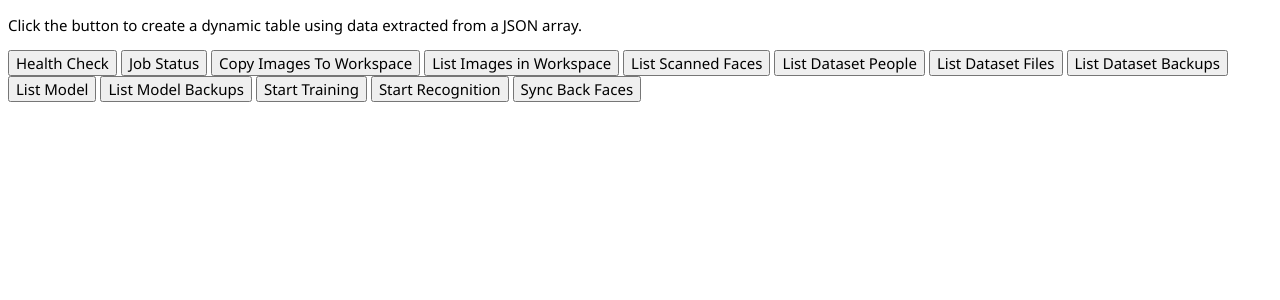
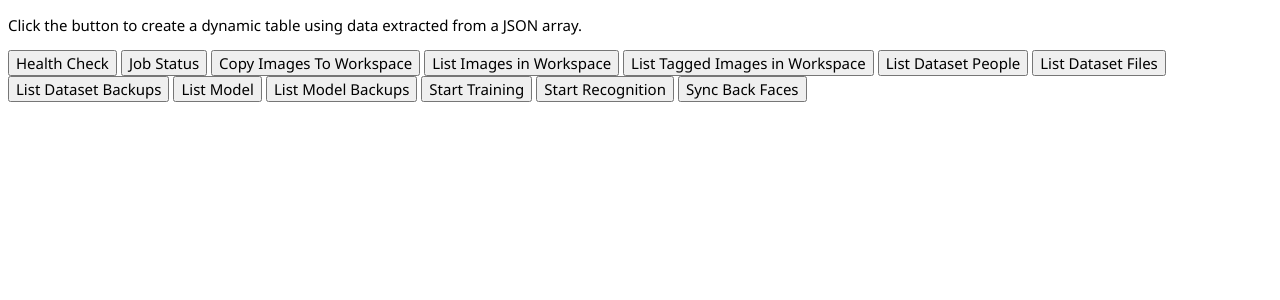
Before and after one commit to kelvinjjwong/face-club, a Flask app: page / in a window 1280 px wide. Shown: the top 300 px of the page. Run offline with Flask 2, Linux system fonts and the light colour scheme; parts of the project's set-up code (start-up, migrations or seed data) failed here and were passed over.

Commit message:
change scanWrong to viewed

```diff
--- a/application/Workspace.py
+++ b/application/Workspace.py
@@ -58,7 +58,7 @@ class Workspace:
                 "imageYear": image["photoTakenYear"],
                 "sample": False,
                 "scanned": False,
-                "scanWrong": False
+                "reviewed": False
             }
             rtn.append(rec)
         self.isCopyingImagesToWorkspace = False
@@ -89,7 +89,7 @@ class Workspace:
                 "imageYear": image["imageYear"],
                 "sample": False,
                 "scanned": False,
-                "scanWrong": False
+                "reviewed": False
             }
             rtn.append(rec)
         self.isCopyingImagesToWorkspace = False
--- a/main.py
+++ b/main.py
@@ -217,11 +217,11 @@ def list_images_in_workspace():
                 }
             ]
         }
-        record["scanWrong"] = {
-            'text': record["scanWrong"],
+        record["reviewed"] = {
+            'text': record["reviewed"],
             'actions': [
                 {
-                    'func': 'toggle_scan_result',
+                    'func': 'toggle_reviewed',
                     'id': record["imageId"]
                 }
             ]
@@ -229,9 +229,9 @@ def list_images_in_workspace():
     return to_json(records)
 
 
-@app.route("/images/scanned/faces")
-def list_scanned_faces_in_workspace():
-    records = faceClub.faceDatabase.get_scanned_faces(limit=faceClub.config.internal_database_display_amount)
+@app.route("/tagged/images/list")
+def list_tagged_images_in_workspace():
+    records = faceClub.faceDatabase.get_tagged_images(limit=faceClub.config.internal_database_display_amount)
     for record in records:
         resizedFilePath = record["resizedFilePath"]
         taggedFilePath = record["taggedFilePath"]
@@ -278,16 +278,16 @@ def list_scanned_faces_in_workspace():
             'text': record["sample"],
             'actions': [
                 {
-                    'func': 'scanned_toggle_sample',
+                    'func': 'toggle_sample_tagged',
                     'id': record["imageId"]
                 }
             ]
         }
-        record["scanWrong"] = {
-            'text': record["scanWrong"],
+        record["reviewed"] = {
+            'text': record["reviewed"],
             'actions': [
                 {
-                    'func': 'scanned_toggle_scan_result',
+                    'func': 'toggle_reviewed_tagged',
                     'id': record["imageId"]
                 }
             ]
@@ -393,28 +393,28 @@ def backup_model():
     return list_model_backups()
 
 
-@app.route("/face/toggle/sample/<imageId>")
-def toggle_face_sample(imageId):
+@app.route("/image/toggle/sample/<imageId>")
+def image_toggle_sample(imageId):
     faceClub.faceDatabase.toggle_sample(imageId)
     return list_images_in_workspace()
 
 
-@app.route("/face/toggle/scan/result/<imageId>")
-def toggle_face_scan_result(imageId):
-    faceClub.faceDatabase.toggle_scan_result(imageId)
+@app.route("/image/toggle/reviewed/<imageId>")
+def image_toggle_reviewed(imageId):
+    faceClub.faceDatabase.toggle_reviewed(imageId)
     return list_images_in_workspace()
 
 
-@app.route("/face/scanned/toggle/sample/<imageId>")
-def toggle_scanned_face_sample(imageId):
+@app.route("/tagged/image/toggle/sample/<imageId>")
+def tagged_image_toggle_sample(imageId):
     faceClub.faceDatabase.toggle_sample(imageId)
-    return list_scanned_faces_in_workspace()
+    return list_tagged_images_in_workspace()
 
 
-@app.route("/face/scanned/toggle/scan/result/<imageId>")
-def toggle_scanned_face_scan_result(imageId):
-    faceClub.faceDatabase.toggle_scan_result(imageId)
-    return list_scanned_faces_in_workspace()
+@app.route("/tagged/image/toggle/reviewed/<imageId>")
+def tagged_image_toggle_reviewed(imageId):
+    faceClub.faceDatabase.toggle_reviewed(imageId)
+    return list_tagged_images_in_workspace()
 
 
 @app.route("/training/start")
--- a/static/js/functions.js
+++ b/static/js/functions.js
@@ -10,20 +10,20 @@ function resume_job(id){
     fetchQueryResult("resume_job")
 }
 
-function toggle_scan_result(id) {
-    fetchQueryResult("toggle_face_scan_result", id)
+function toggle_reviewed(id) {
+    fetchQueryResult("toggle_reviewed", id)
 }
 
 function toggle_sample(id){
-    fetchQueryResult("toggle_face_sample", id)
+    fetchQueryResult("toggle_sample", id)
 }
 
-function scanned_toggle_scan_result(id) {
-    fetchQueryResult("toggle_scanned_face_scan_result", id)
+function toggle_reviewed_tagged(id) {
+    fetchQueryResult("toggle_reviewed_tagged", id)
 }
 
-function scanned_toggle_sample(id){
-    fetchQueryResult("toggle_scanned_face_sample", id)
+function toggle_sample_tagged(id){
+    fetchQueryResult("toggle_sample_tagged", id)
 }
 
 function use_dataset(backup_folder){
--- a/static/js/json2table.js
+++ b/static/js/json2table.js
@@ -89,12 +89,12 @@ let fetchQueryResult = (action, id) => {
         xmlHttp.open("GET", "/images/copy", true);
         xmlHttp.setRequestHeader("Content-type", "text/plain");
         xmlHttp.send();
-    }else if(action === "list_faces"){
+    }else if(action === "list_images"){
         xmlHttp.open("GET", "/images/list", true);
         xmlHttp.setRequestHeader("Content-type", "text/plain");
         xmlHttp.send();
-    }else if(action === "list_scanned_faces"){
-        xmlHttp.open("GET", "/images/scanned/faces", true);
+    }else if(action === "list_tagged_images"){
+        xmlHttp.open("GET", "/tagged/images/list", true);
         xmlHttp.setRequestHeader("Content-type", "text/plain");
         xmlHttp.send();
     }else if(action === "use_dataset"){
@@ -129,20 +129,20 @@ let fetchQueryResult = (action, id) => {
         xmlHttp.open("GET", "/model/backup", true);
         xmlHttp.setRequestHeader("Content-type", "text/plain");
         xmlHttp.send();
-    }else if(action === "toggle_face_sample"){
-        xmlHttp.open("GET", "/face/toggle/sample/" + id, true);
+    }else if(action === "toggle_sample"){
+        xmlHttp.open("GET", "/image/toggle/sample/" + id, true);
         xmlHttp.setRequestHeader("Content-type", "text/plain");
         xmlHttp.send();
-    }else if(action === "toggle_face_scan_result"){
-        xmlHttp.open("GET", "/face/toggle/scan/result/" + id, true);
+    }else if(action === "toggle_reviewed"){
+        xmlHttp.open("GET", "/image/toggle/reviewed/" + id, true);
         xmlHttp.setRequestHeader("Content-type", "text/plain");
         xmlHttp.send();
-    }else if(action === "toggle_scanned_face_sample"){
-        xmlHttp.open("GET", "/face/scanned/toggle/sample/" + id, true);
+    }else if(action === "toggle_sample_tagged"){
+        xmlHttp.open("GET", "/tagged/image/toggle/sample/" + id, true);
         xmlHttp.setRequestHeader("Content-type", "text/plain");
         xmlHttp.send();
-    }else if(action === "toggle_scanned_face_scan_result"){
-        xmlHttp.open("GET", "/face/scanned/toggle/scan/result/" + id, true);
+    }else if(action === "toggle_reviewed_tagged"){
+        xmlHttp.open("GET", "/tagged/image/toggle/reviewed/" + id, true);
         xmlHttp.setRequestHeader("Content-type", "text/plain");
         xmlHttp.send();
     }
--- a/templates/index.html
+++ b/templates/index.html
@@ -19,10 +19,10 @@
     	value='Job Status' />
     <input type='button' onclick='fetchQueryResult("copy_images")'
     	value='Copy Images To Workspace' />
-    <input type='button' onclick='fetchQueryResult("list_faces")'
+    <input type='button' onclick='fetchQueryResult("list_images")'
     	value='List Images in Workspace' />
-    <input type='button' onclick='fetchQueryResult("list_scanned_faces")'
-    	value='List Scanned Faces' />
+    <input type='button' onclick='fetchQueryResult("list_tagged_images")'
+    	value='List Tagged Images in Workspace' />
     <input type='button' onclick='fetchQueryResult("list_dataset_people")'
     	value='List Dataset People' />
     <input type='button' onclick='fetchQueryResult("list_dataset_files")'
```
Also changed, not shown: application/FaceDatabase.py (+18 -18 lines).
